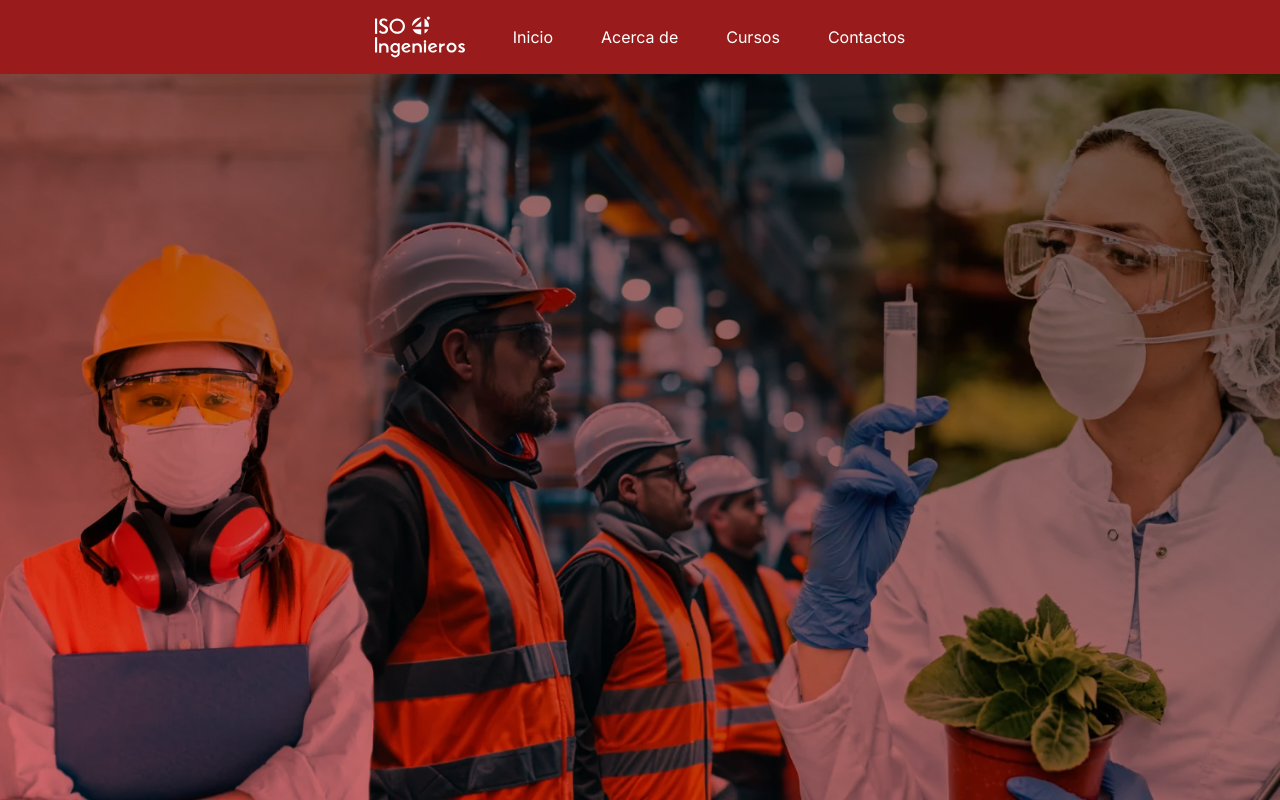
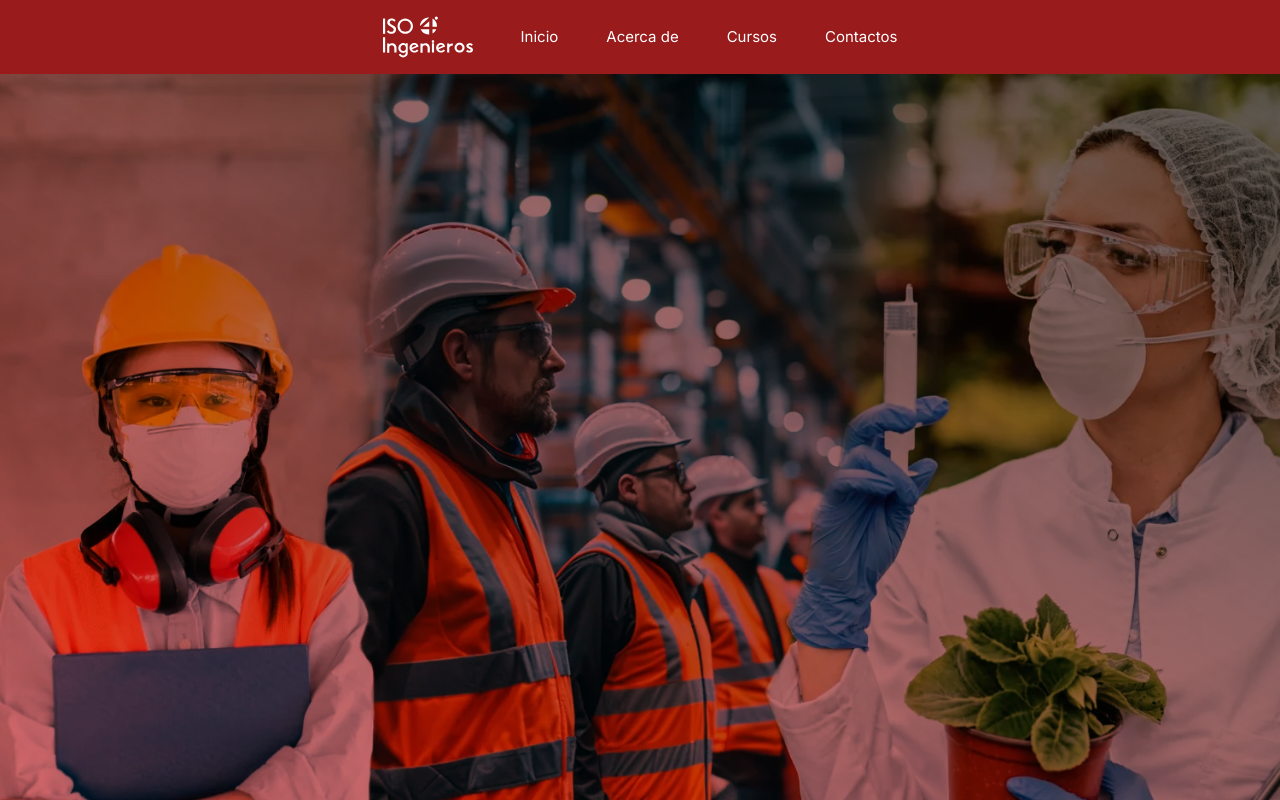
Before and after one commit to yessenia22c/iso-ingenieros-nextjs-react, a Next.js app: page / in a window 1280 px wide. Shown: the top 800 px of the page. Built offline with nearby package versions, Linux system fonts and the light colour scheme.

Commit message:
refactor: Update NavComponent to include text size for smaller screens

```diff
--- a/src/components/NavComponent/NavComponent.jsx
+++ b/src/components/NavComponent/NavComponent.jsx
@@ -5,7 +5,7 @@ export const NavComponent = () => {
       <>
       <nav className='bg-red-800'>
 
-          <ul className='max-[499px]:hidden  flex p-2 gap-12 lx:w-[1000px] items-center max-[620px]:text-[14px] max-[620px]:gap-10'>
+          <ul className='max-[499px]:hidden text-[15px] flex p-2 gap-12 lx:w-[1000px] items-center max-[620px]:text-[14px] max-[620px]:gap-10'>
               <li>
                   <img className='w-[90px]' src="./ISO-INGENIEROS-LOGO.svg" alt="" />
               </li>
```
